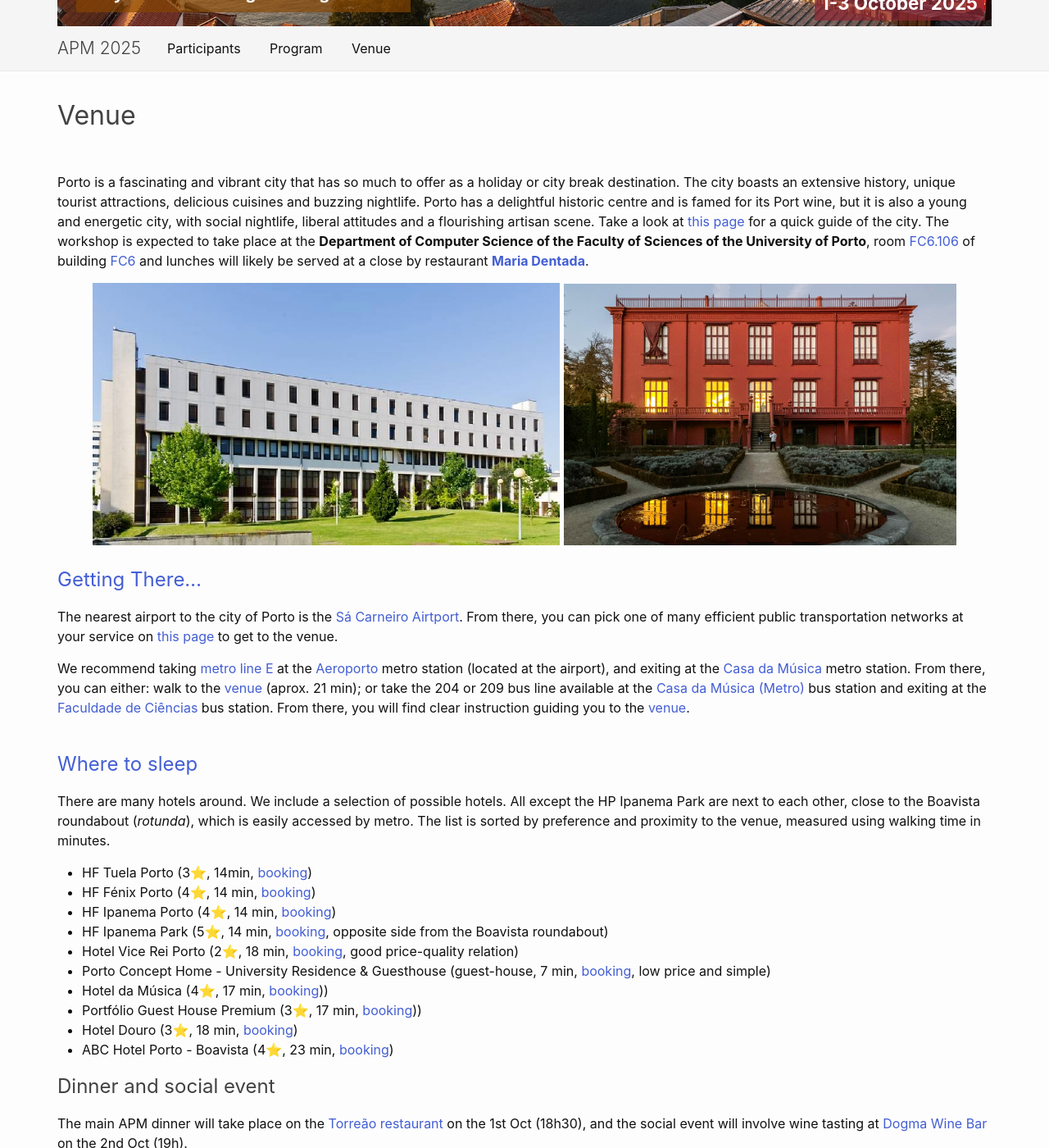
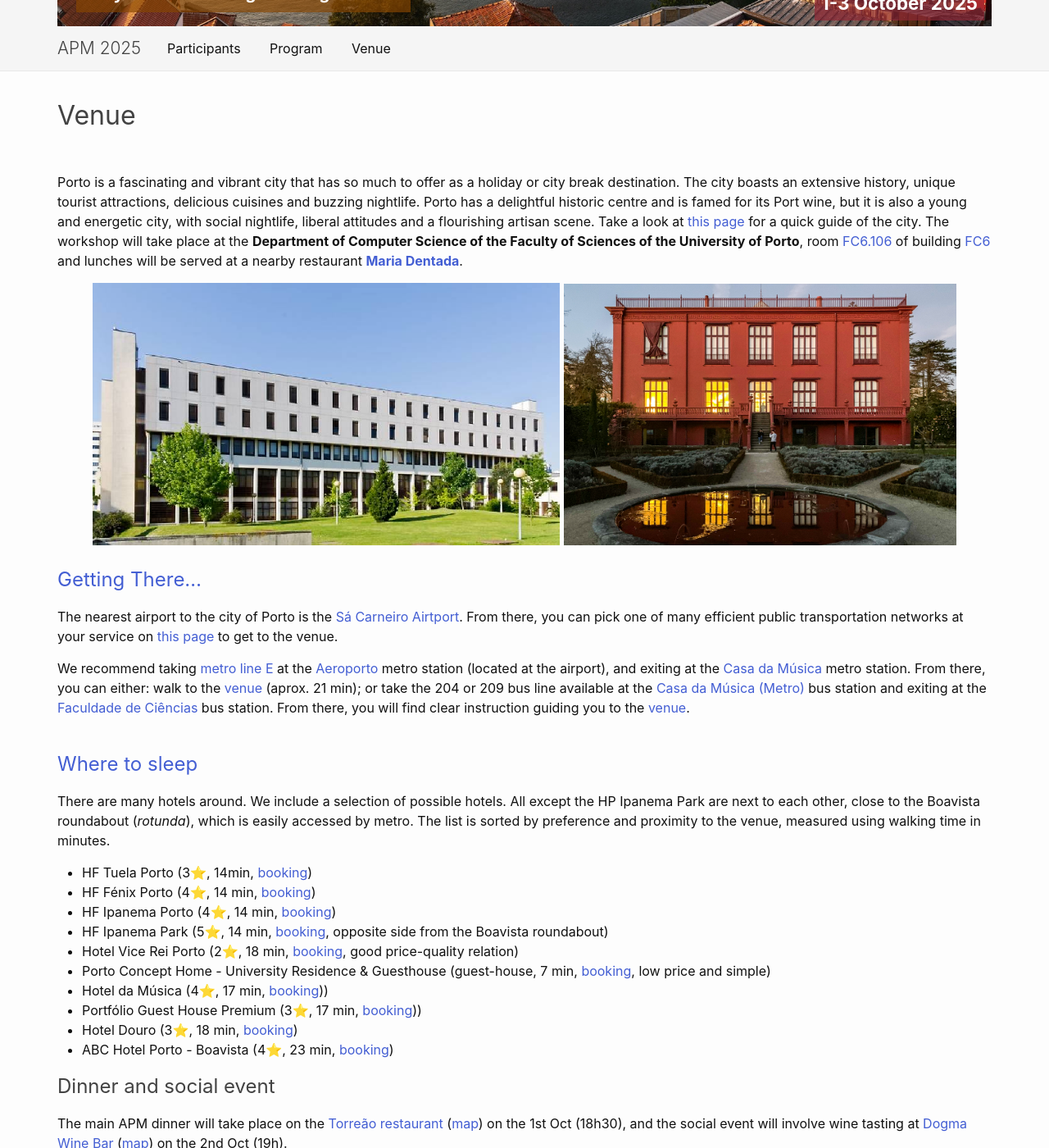
Before and after one commit to apm-workshop/2025, a Jekyll site: the page built from _pages/venue.md, in a window 1280 px wide and 1400 px high, scrolled down 333 px. Shown: the whole window at 82% size. Built offline with Jekyll 4.4.1, drawn with Linux system fonts in a browser that asks for light colours.

Commit message:
Update venue.md

```diff
--- a/_pages/venue.md
+++ b/_pages/venue.md
@@ -7,7 +7,7 @@ published: true
 ---
 
 
-Porto is a fascinating and vibrant city that has so much to offer as a holiday or city break destination. The city boasts an extensive history, unique tourist attractions, delicious cuisines and buzzing nightlife. Porto has a delightful historic centre and is famed for its Port wine, but it is also a young and energetic city, with social nightlife, liberal attitudes and a flourishing artisan scene. Take a look at [this page](https://porto-north-portugal.com/) for a quick guide of the city. The workshop is expected to take place at the __Department of Computer Science of the Faculty of Sciences of the University of Porto__, room [FC6.106](https://sigarra.up.pt/fcup/en/INSTAL_GERAL.ESPACO_VIEW?pv_id=69060) of building [FC6](https://sigarra.up.pt/fcup/pt/instal_geral.edificio_view?pv_id=1332) and lunches will likely be served at a close by restaurant [__Maria Dentada__](https://mariadentada.pt/).
+Porto is a fascinating and vibrant city that has so much to offer as a holiday or city break destination. The city boasts an extensive history, unique tourist attractions, delicious cuisines and buzzing nightlife. Porto has a delightful historic centre and is famed for its Port wine, but it is also a young and energetic city, with social nightlife, liberal attitudes and a flourishing artisan scene. Take a look at [this page](https://porto-north-portugal.com/) for a quick guide of the city. The workshop will take place at the __Department of Computer Science of the Faculty of Sciences of the University of Porto__, room [FC6.106](https://sigarra.up.pt/fcup/en/INSTAL_GERAL.ESPACO_VIEW?pv_id=69060) of building [FC6](https://sigarra.up.pt/fcup/pt/instal_geral.edificio_view?pv_id=1332) and lunches will be served at a nearby restaurant [__Maria Dentada__](https://mariadentada.pt/).
 
 <!-- ![Venues][image1] -->
 
@@ -48,7 +48,7 @@ There are many hotels around. We include a selection of possible hotels. All exc
 
 ## Dinner and social event
 
-The main APM dinner will take place on the [Torreão restaurant](https://www.torreao.pt/torreao-eventos/) on the 1st Oct (18h30), and the social event will involve wine tasting at [Dogma Wine Bar](https://dogmawinebar.com/) on the 2nd Oct (19h).
+The main APM dinner will take place on the [Torreão restaurant](https://www.torreao.pt/torreao-eventos/) ([map](https://maps.app.goo.gl/CVW2hnhiU1dDk8dD8)) on the 1st Oct (18h30), and the social event will involve wine tasting at [Dogma Wine Bar](https://dogmawinebar.com/) ([map](https://maps.app.goo.gl/8dJNbtRLiMNEG3uN8)) on the 2nd Oct (19h).
 
 <!-- ## Social Event -->
 
```
